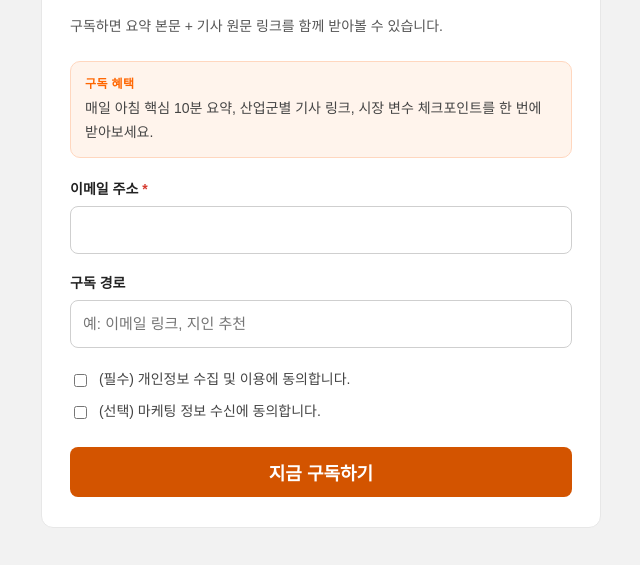
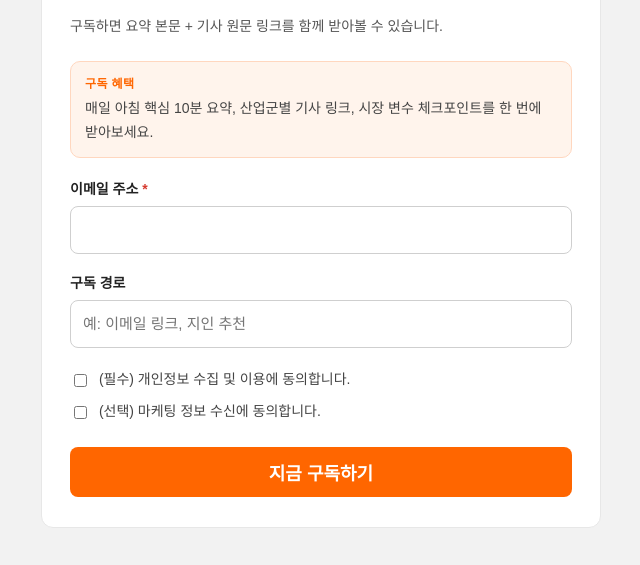
Before and after one commit to misodaily/miso_daily_newsletter, a plain HTML site: page public/subscribe_miso_daily.html in a window 1280 px wide. Shown: the part 195-760 px from the top of the page, without its empty margins (319-959 px from the left). Drawn offline with Linux system fonts and the light colour scheme.

Commit message:
style: update subscribe button color to #FF6600

```diff
--- a/public/subscribe_miso_daily.html
+++ b/public/subscribe_miso_daily.html
@@ -65,7 +65,7 @@
                 </div>
 
                 <button type="submit"
-                  style="margin-top:24px;width:100%;height:50px;border:0;border-radius:8px;background:#D35400;color:#fff;font-size:18px;font-weight:700;cursor:pointer;">
+                  style="margin-top:24px;width:100%;height:50px;border:0;border-radius:8px;background:#FF6600;color:#fff;font-size:18px;font-weight:700;cursor:pointer;">
                   지금 구독하기
                 </button>
               </form>
```
